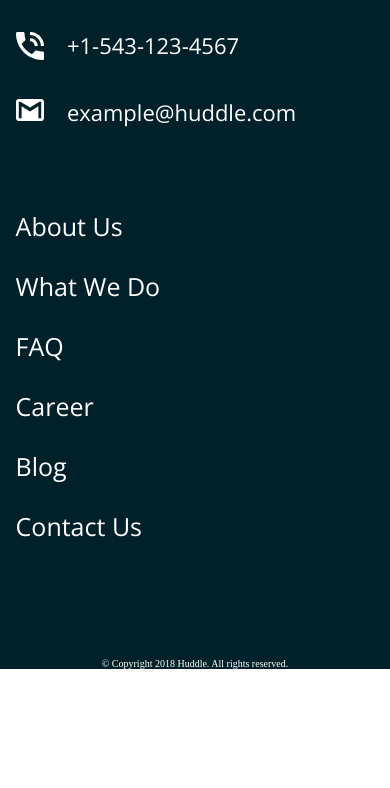
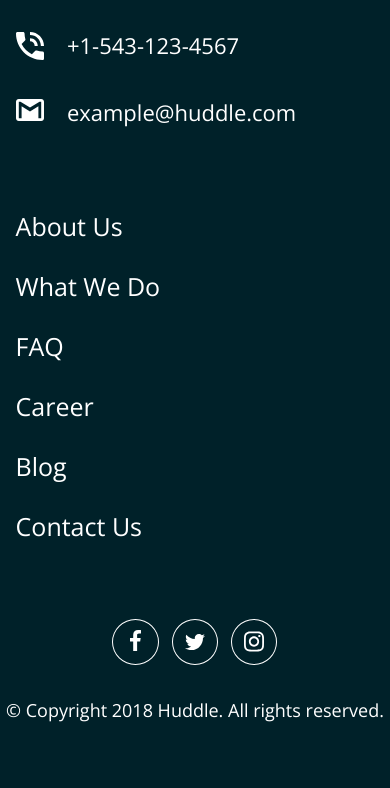
Before and after one commit to SAVE-UP/doodle, a plain HTML site: page index.html in a window 390 px wide. Shown: the part 3997-4785 px from the top of the page. Before the commit the page ends 4666 px from the top, so only its background shows below. Drawn offline with nearby package versions, Linux system fonts and the light colour scheme; files whose address does not match are found by name.

Commit message:
Finish footer and basic mobile layout design styles

```diff
--- a/index.html
+++ b/index.html
@@ -150,12 +150,26 @@
         </a>
       </nav>
       <div class="footer__social__links">
-        <div class="social__link facebook"></div>
-        <div class="social__link twitter"></div>
-        <div class="social__link instagram"></div>
+        <a href="https://www.facebook.com/nwthomas">
+          <div class="social__link facebook">
+            <img src="./images/facebook-f.svg" alt="Facebook logo" />
+          </div>
+        </a>
+        <a href="https://twitter.com/nwthomas_">
+          <div class="social__link twitter">
+            <img src="./images/twitter.svg" alt="Twitter logo" />
+          </div>
+        </a>
+        <a href="https://www.instagram.com/nwthomas/">
+          <div class="social__link instagram">
+            <img src="./images/instagram.svg" alt="Instagram logo" />
+          </div>
+        </a>
       </div>
       <div class="footer__copyright">
-        &copy; Copyright 2018 Huddle. All rights reserved.
+        <p class="copyright__text">
+          &copy; Copyright 2018 Huddle. All rights reserved.
+        </p>
       </div>
     </footer>
   </body>
--- a/less/footer.less
+++ b/less/footer.less
@@ -73,23 +73,72 @@
   .footer__site__nav {
     display: flex;
     flex-direction: column;
-    margin: 85px 4%;
+    margin: 85px 4% 0;
 
     .footer__nav__link {
       margin-bottom: 35px;
       font-size: 2.5rem;
       color: @footer-color;
       text-decoration: none;
+
+      &:hover {
+        text-decoration: underline;
+      }
     }
   } // Footer site nav
 
   .footer__social__links {
-    // Finish
+    display: flex;
+    width: 99%;
+    justify-content: center;
+    margin: 45px 0 0 1%;
+
+    a {
+      margin: 0 1.7%;
+      border-radius: 50%;
+      -moz-border-radius: 50%;
+      -webkit-border-radius: 50%;
+      border: 1px solid @footer-social-bdr;
+      display: flex;
+
+      .social__link {
+        box-sizing: content-box;
+        padding: 10px 15px;
+        width: 20px;
+        border-radius: 50%;
+        -moz-border-radius: 50%;
+        -webkit-border-radius: 50%;
+        height: auto;
+      }
+
+      .facebook {
+        padding: 10px 17px;
+        width: 11px;
+      }
+
+      .twitter {
+        width: 20px;
+        padding: 12px 12px 8px 12px;
+      }
+
+      .instagram {
+        padding: 10px 12px;
+      }
+    }
+
+    a:last-child {
+      margin-right: 3%;
+    }
   } // Footer social links
 
   .footer__copyright {
     display: flex;
     justify-content: center;
-    color: @footer-color;
+    padding: 36px 0 69px;
+
+    .copyright__text {
+      color: @footer-color;
+      font-size: 1.8rem;
+    }
   }
 } // Footer
--- a/less/variables.less
+++ b/less/variables.less
@@ -9,6 +9,7 @@
 @footer-bg: @swamp;
 @bottom-cta-bg: @white;
 @footer-color: @white;
+@footer-social-bdr: @white;
 
 // =============================== Colors
 // All color names come from http://chir.ag/projects/name-that-color/#FFFFFF
```
Also changed, not shown: css/index.css, images/facebook-f.svg (added), images/instagram.svg (added), images/twitter.svg (added).
